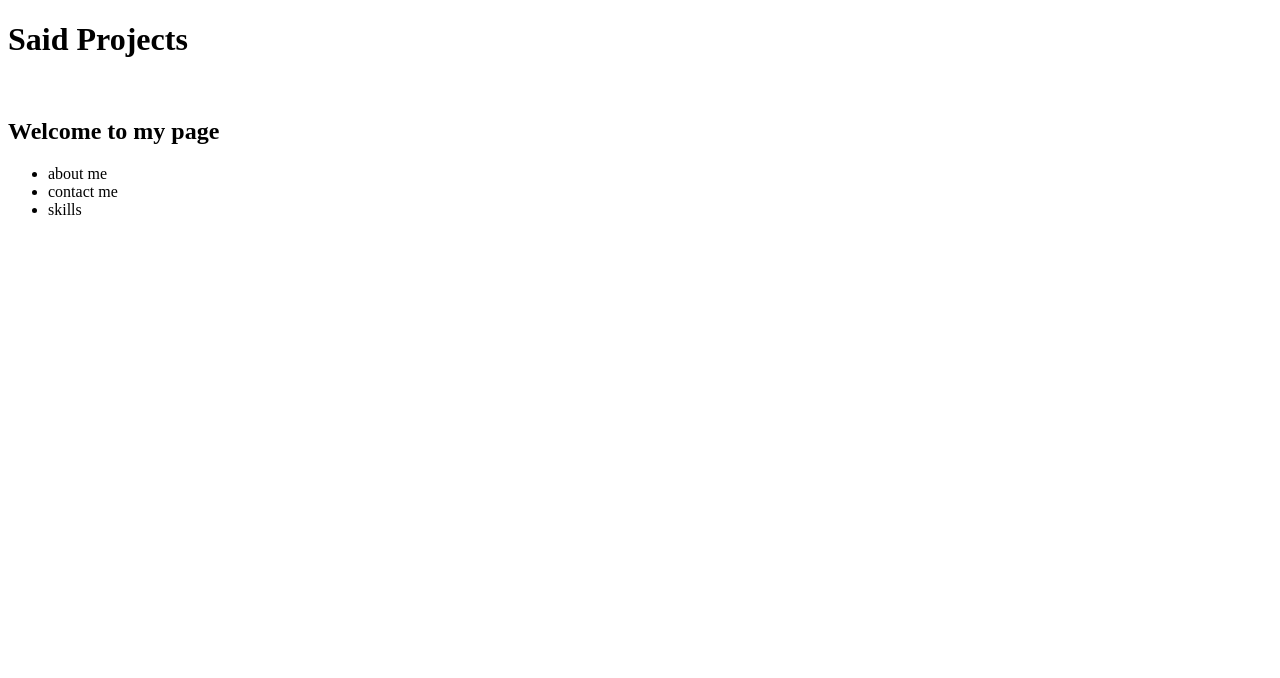
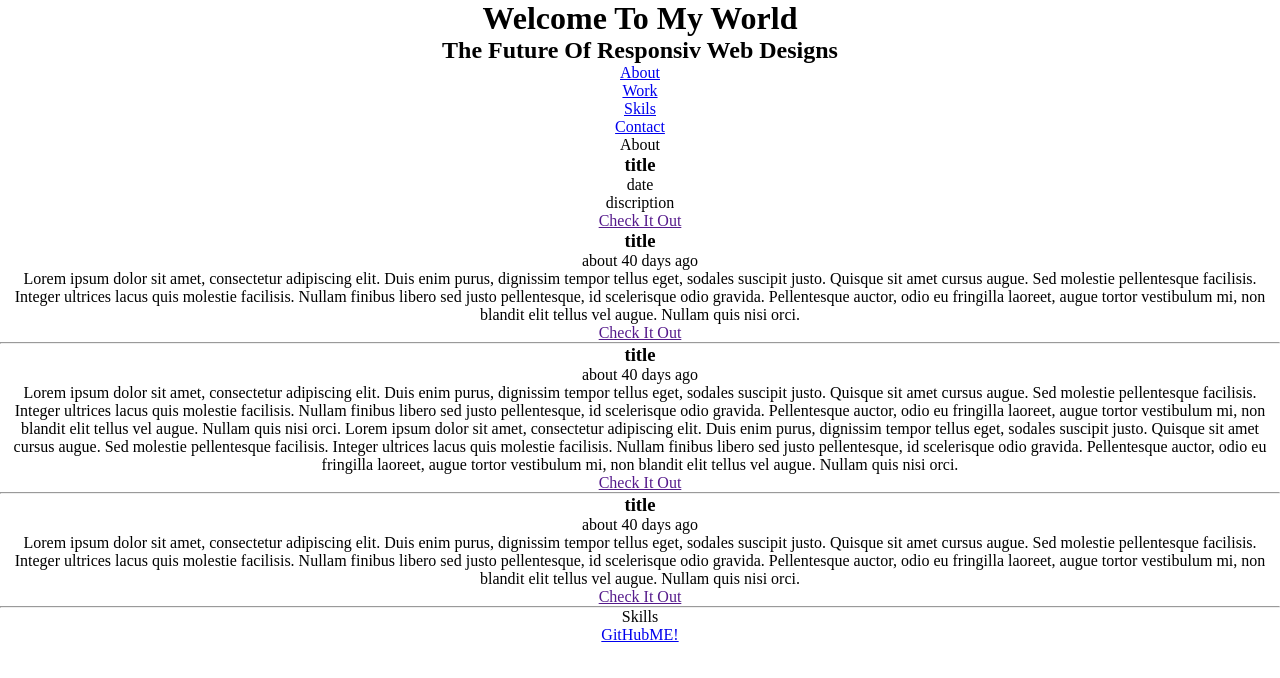
Before and after one commit to saidmattar/Said-the-diveloper, a plain HTML site: page index.html in a window 1280 px wide. Drawn offline with nearby package versions, Linux system fonts and the light colour scheme; files that its build step writes are made by us from their sources.

Commit message:
recreated the wireframe and added my sections and tabs and links as trials

```diff
--- a/index.html
+++ b/index.html
@@ -6,21 +6,43 @@
   src="https://code.jquery.com/jquery-3.2.1.min.js"
   integrity="sha256-hwg4gsxgFZhOsEEamdOYGBf13FyQuiTwlAQgxVSNgt4="
   crossorigin="anonymous"></script>
-  <script src="scripts/script.js"></script>
-  <link href="style.css" type="text/stylesheet" rel="stylesheet"/>
+    <script src="scripts/rawprojects.js"></script>
+    <script src="scripts/script.js"></script>
+    <script src="scripts/sreenview.js"></script>
+
+  <link href="stylesheets/base.css" type="text/css" rel="stylesheet"/>
+  <link href="stylesheets/layout.css" type="text/css" rel="stylesheet"/>
+  <link href="stylesheets/modules.css" type="text/css" rel="stylesheet"/>
     <meta name="viewport" content="width=device-width, initial-scale=1">
   </head>
   <body>
     <div>
-      <h1> Said Projects </h1>
-      <img src=""/>
-      <h2> Welcome to my page</h2>
-      <p></p>
+      <h1> Welcome To My World</h1>
+      <main>
+      <h2> The Future Of Responsiv Web Designs</h2>
+      <div></div>
+        <nav>
+          <ul>
+            <li><a href="#" data-tab="about">About</a></li>
+            <li><a href="#" data-tab="about">Work</a></li>
+            <li><a href="#" data-tab="about">Skils</a></li>
+            <li><a href="#" data-tab="about">Contact</a></li>
+          </ul>
+        </nav>
+        <section id="about" class="tab-content">About</section>
+        <section id="work" class="tab-content">
+          <article class="template">
+            <h3>title</h3>
+            <time>date</time>
+            <p>discription</p>
+            <a href="">Check It Out</a>
+          </article>
+        </section>
+        <section id="skills" class="tab-content">Skills</section>
+        <section id="contact" class="tab-content">
+          <a href="https://github.com/saidmattar">GitHubME!</a>
+        </section>
+      </main>
     </div>
-    <div>
-      <ul>
-        <li>about me</li>
-        <li>contact me</li>
-        <li>skills</li>
   </body>
 </html>
--- /dev/null
+++ b/scripts/rawprojects.js
@@ -0,0 +1,21 @@
+'use strict';
+var rawData = [
+  {
+    title: 'title',
+    discription: 'Lorem ipsum dolor sit amet, consectetur adipiscing elit. Duis enim purus, dignissim tempor tellus eget, sodales suscipit justo. Quisque sit amet cursus augue. Sed molestie pellentesque facilisis. Integer ultrices lacus quis molestie facilisis. Nullam finibus libero sed justo pellentesque, id scelerisque odio gravida. Pellentesque auctor, odio eu fringilla laoreet, augue tortor vestibulum mi, non blandit elit tellus vel augue. Nullam quis nisi orci.',
+    datedeveloped: '2017-04-01',
+    projectUrl: 'url',
+  },
+  {
+    title: 'title',
+    discription: 'Lorem ipsum dolor sit amet, consectetur adipiscing elit. Duis enim purus, dignissim tempor tellus eget, sodales suscipit justo. Quisque sit amet cursus augue. Sed molestie pellentesque facilisis. Integer ultrices lacus quis molestie facilisis. Nullam finibus libero sed justo pellentesque, id scelerisque odio gravida. Pellentesque auctor, odio eu fringilla laoreet, augue tortor vestibulum mi, non blandit elit tellus vel augue. Nullam quis nisi orci. Lorem ipsum dolor sit amet, consectetur adipiscing elit. Duis enim purus, dignissim tempor tellus eget, sodales suscipit justo. Quisque sit amet cursus augue. Sed molestie pellentesque facilisis. Integer ultrices lacus quis molestie facilisis. Nullam finibus libero sed justo pellentesque, id scelerisque odio gravida. Pellentesque auctor, odio eu fringilla laoreet, augue tortor vestibulum mi, non blandit elit tellus vel augue. Nullam quis nisi orci.',
+    datedeveloped: '2017-04-01',
+    projectUrl: 'url',
+  },
+  {
+    title: 'title',
+    discription: 'Lorem ipsum dolor sit amet, consectetur adipiscing elit. Duis enim purus, dignissim tempor tellus eget, sodales suscipit justo. Quisque sit amet cursus augue. Sed molestie pellentesque facilisis. Integer ultrices lacus quis molestie facilisis. Nullam finibus libero sed justo pellentesque, id scelerisque odio gravida. Pellentesque auctor, odio eu fringilla laoreet, augue tortor vestibulum mi, non blandit elit tellus vel augue. Nullam quis nisi orci.',
+    datedeveloped: '2017-04-01',
+    projectUrl: 'url',
+  }
+];
--- /dev/null
+++ b/scripts/script.js
@@ -0,0 +1,36 @@
+'use script';
+$(function() {
+  var myProjects = [];
+  function Project(rawProject) {
+    this.title = rawProject.title;
+    this.discription = rawProject.discription;
+    this.datedeveloped = rawProject.datedeveloped;
+    this.projectUrl = rawProject.url;
+  }
+
+  Project.prototype.toHtml = function() {
+    var $newPprojects = $('article.template').clone();
+    $newPprojects.removeClass('template');
+
+    $newPprojects.find('a').attr('href', this.projectUrl);
+    $newPprojects.find('h3').html(this.title);
+    $newPprojects.find('p').html(this.discription);
+    $newPprojects.find('time').attr('datetime', this.datedeveloped);
+    $newPprojects.find('time').attr('title', this.datedeveloped);
+    $newPprojects.find('time').html('about ' + parseInt((new Date() - new Date(this.datedeveloped))/60/60/24/1000) + ' days ago');
+    $newPprojects.append('<hr>');
+    return $newPprojects;
+  };
+
+  rawData.sort(function(a,b) {
+    return (new Date(b.publishedOn)) - (new Date(a.publishedOn));
+  });
+
+  rawData.forEach(function(projectObject) {
+    myProjects.push(new Project(projectObject));
+  });
+
+  myProjects.forEach(function(project){
+    $('#work').append(project.toHtml());
+  });
+});
--- /dev/null
+++ b/scripts/sreenview.js
@@ -0,0 +1,8 @@
+$(document).ready(function(){
+
+  $('nav a').on('click', function() {
+    var $whereToGo = $(this).data('tab')
+    $('.tab-content').hide()
+    $('#' + $whereToGo).fadeIn(750)
+  })
+});
--- /dev/null
+++ b/stylesheets/base.css
@@ -0,0 +1,7 @@
+* {
+  width:  100%;
+  margin: 0;
+  padding: 0;
+  box-sizing: border-box;
+  text-align: center;
+}
```
Also changed, not shown: scripts/sript.js (deleted, +0 -9 lines), stylesheets/layout.css (added), stylesheets/modules.css (added), stylesheets/style.css (deleted).
